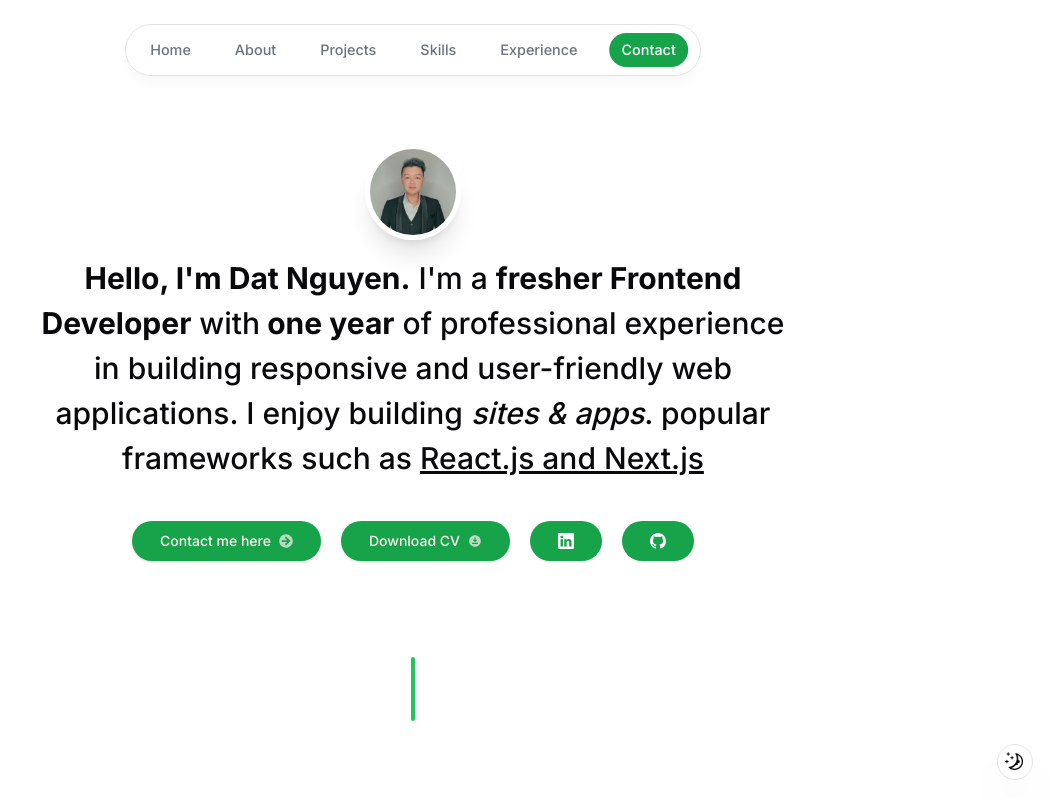
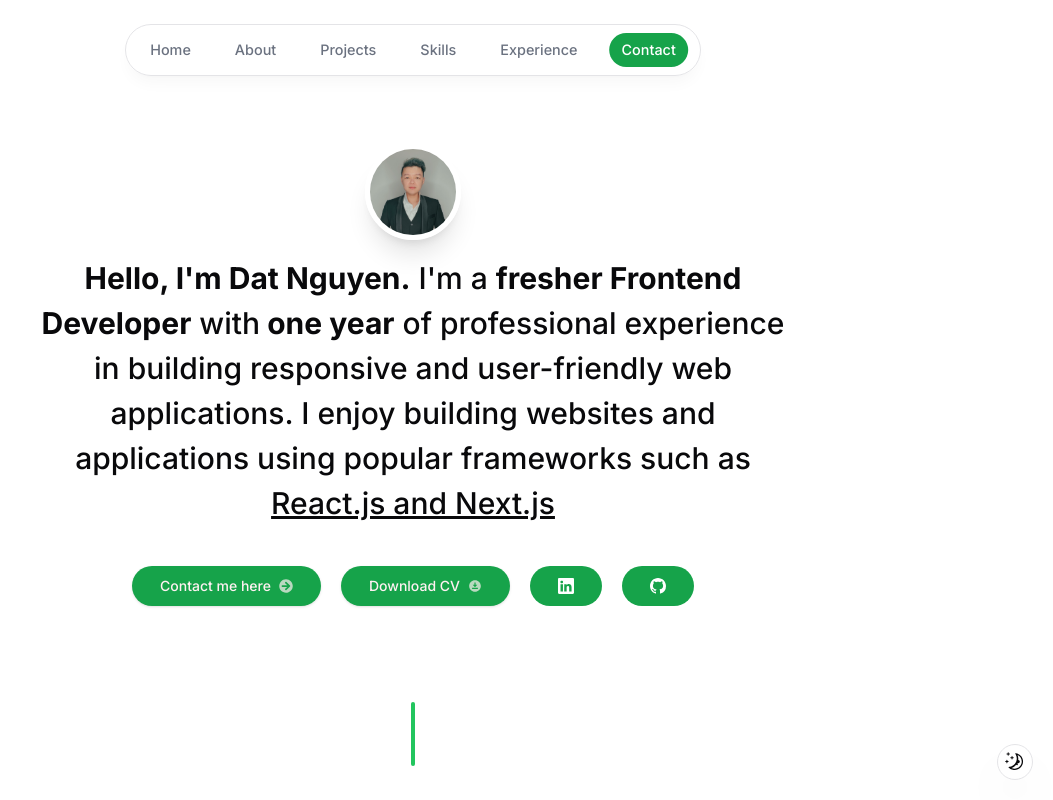
Before and after one commit to DatNguyenDN/my-portfolio, a Next.js app: page / in a window 1280 px wide. Shown: the top 800 px of the page, without its empty margins (227-1280 px from the left). Built offline with nearby package versions, Linux system fonts and the light colour scheme; no server answers.

Commit message:
fix intro

```diff
--- a/app/layout.tsx
+++ b/app/layout.tsx
@@ -1,5 +1,5 @@
 import "./globals.css";
-import { Inter } from "next/font/google";
+import { Inter, Roboto } from "next/font/google";
 import { ThemeProvider } from "@/components/theme-provider";
 import { ModeToggle } from "@/components/mode-toggle";
 import Header from "@/components/Header";
@@ -7,6 +7,10 @@ import ActiveSectionContextProvider from "@/context/active-section-context";
 import { Toaster } from "react-hot-toast";
 
 const inter = Inter({ subsets: ["latin"] });
+// const roboto = Roboto({
+//   weight: "400",
+//   subsets: ["latin"],
+// });
 
 export const metadata = {
   title: "Dat Dev | Personal Portfolio",
--- a/components/Contact.tsx
+++ b/components/Contact.tsx
@@ -13,7 +13,7 @@ export default function Contact() {
     <motion.section
       ref={ref}
       id="contact"
-      className="mb-20 sm:mb-28 w-[min(100%,38rem)] text-center"
+      className="mb-20 sm:mb-28 w-[min(100%,38rem)] text-center pb-10"
       initial={{
         opacity: 0,
       }}
--- a/components/Intro.tsx
+++ b/components/Intro.tsx
@@ -64,7 +64,7 @@ export default function Intro() {
         <span className="font-bold">fresher Frontend Developer</span> with
         <span className="font-bold"> one year</span> of professional experience in building
         responsive and user-friendly web applications. I enjoy building{" "}
-        <span className="italic">sites & apps</span>. popular frameworks such as{" "}
+        <span className="">websites and applications</span> using popular frameworks such as{" "}
         <span className="underline">React.js and Next.js</span>
       </motion.h1>
       <motion.div
```
